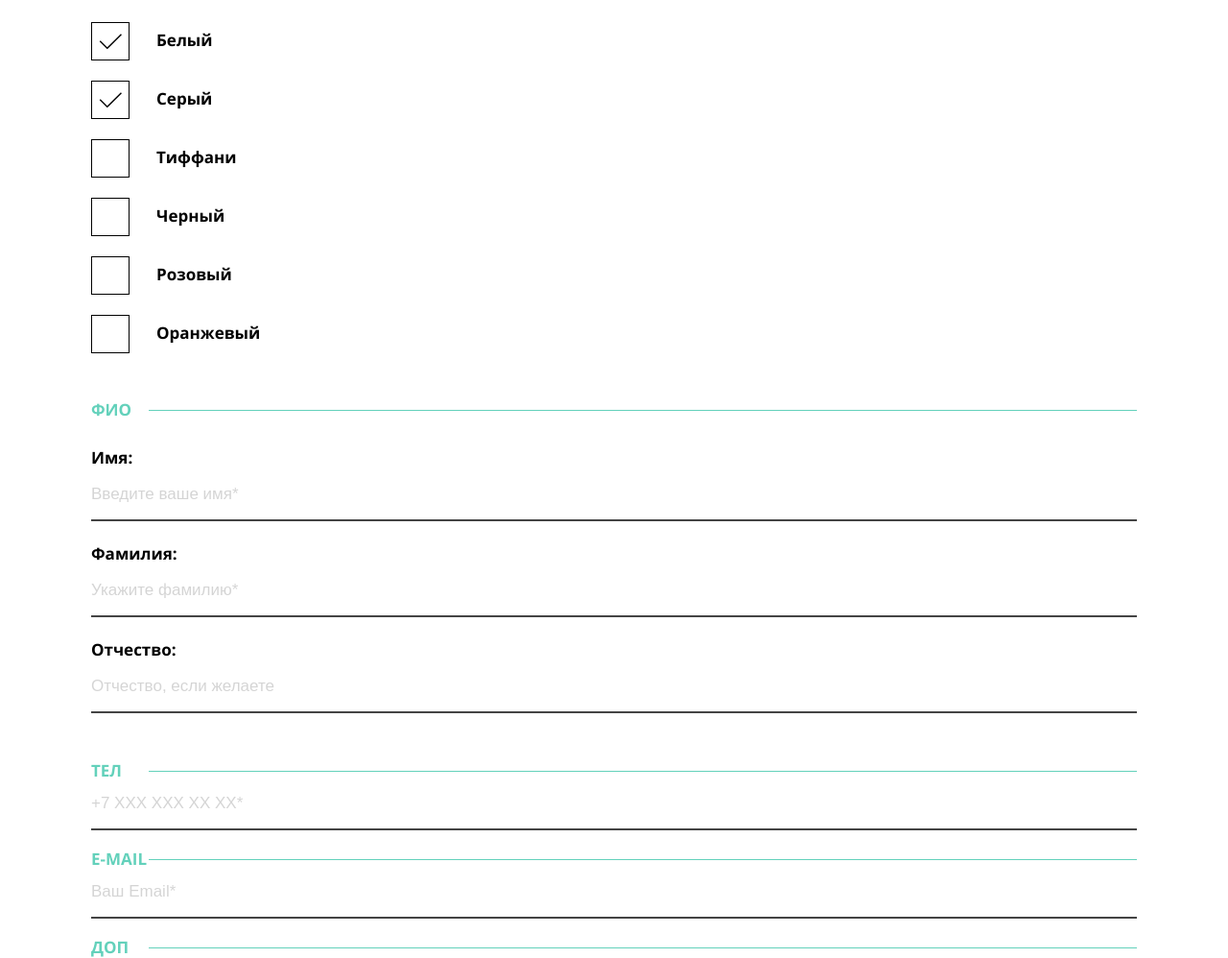
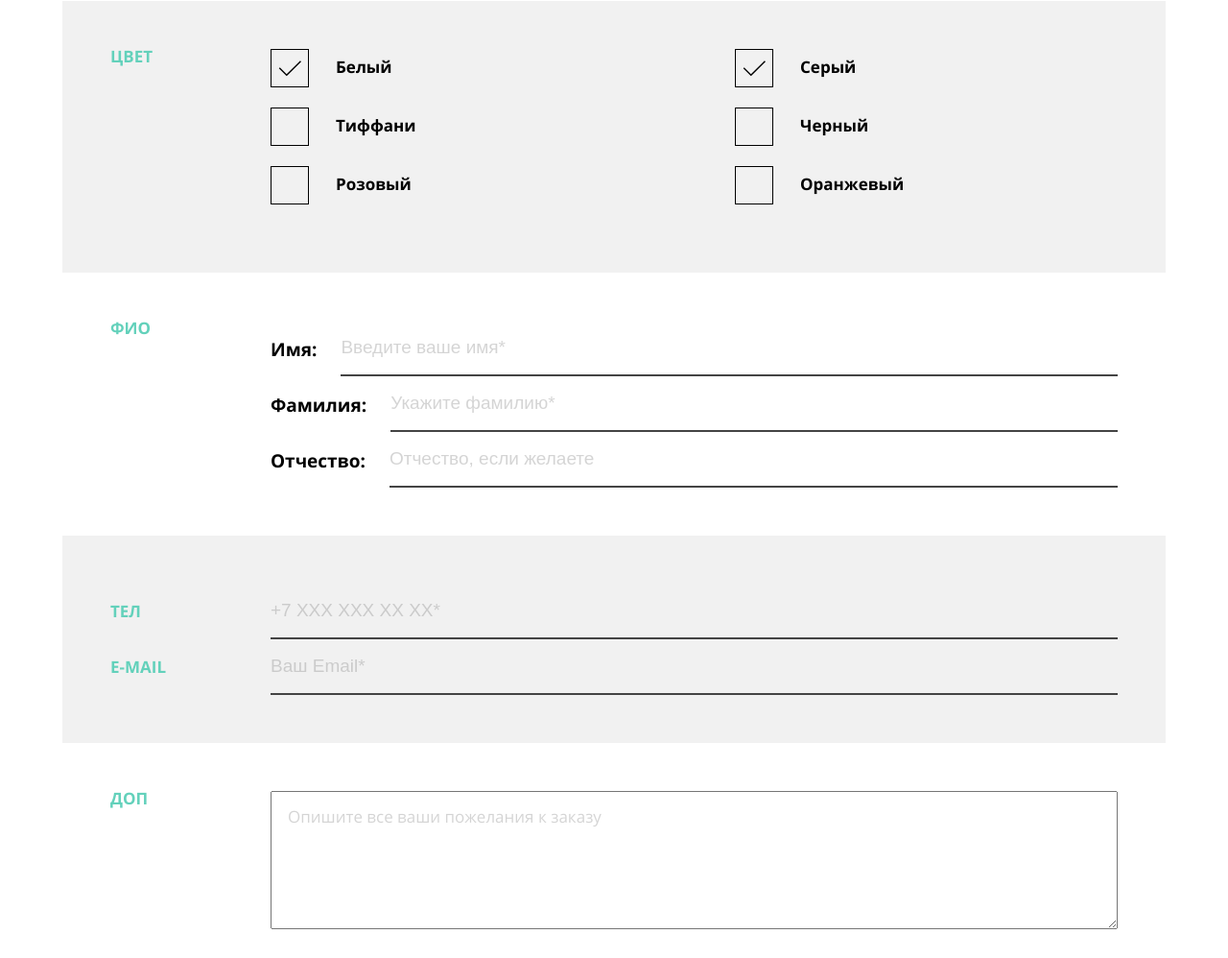
Before and after one commit to olybuy/htmlacademy_bear, a website: page source/form.html in a window 1280 px wide. Shown: the part 718-1716 px from the top of the page at 96% size. Drawn offline with nearby package versions, Linux system fonts and the light colour scheme; files that its build step writes are made by us from their sources.

Commit message:
Before change form

```diff
--- a/source/form.html
+++ b/source/form.html
@@ -61,7 +61,7 @@
       </section>
       <section class="main__order order">
         <p class="order__description">Мы будем рады воплотить в жизнь ваши пожелания! Заполните простую форму заказа и мы свяжемся с вами, чтобы уточнить детали.</p>
-        <form class="order-form" action="https://echo.htmlacademy.ru/" method="get">
+        <form class="order__form order-form" action="https://echo.htmlacademy.ru/" method="get">
           <fieldset class="order-form__group">
             <h2 class="order-form__title">Тип</h2>
             <div class="order-form__wrapper">
@@ -77,9 +77,9 @@
               </label>
             </div>
           </fieldset>
-          <fieldset class="order-form__group">
+          <fieldset class="order-form__group order-form__group--dark">
             <h2 class="order-form__title">Цвет</h2>
-            <div class="order-form__wrapper">
+            <div class="order-form__wrapper order-form__wrapper--checkbox">
               <label class="order-form__field checkbox-field">
                 <input class="checkbox-field__input" type="checkbox" name="white" checked>
                 <span class="checkbox-field__mark"></span>
@@ -129,17 +129,19 @@
               </label>
             </div>
           </fieldset>
-          <fieldset class="order-form__group">
+          <fieldset class="order-form__group order-form__group--dark order-form__group--double">
             <h2 class="order-form__title">Тел</h2>
+            <div class="order-form__wrapper">
               <label class="order-form__field text-field">
                 <input class="text-field__input" type="tel" placeholder="+7 ХХХ ХХХ ХХ ХХ*" required>
               </label>
-          </fieldset>
-          <fieldset class="order-form__group">
-            <h2 class="order-form__title">E-mail</h2>
+            </div>
+            <h2 class="order-form__title order-form__title--long">E-mail</h2>
+            <div class="order-form__wrapper">
               <label class="order-form__field text-field">
                 <input class="text-field__input" type="email" placeholder="Ваш Email*" required>
               </label>
+            </div>
           </fieldset>
           <fieldset class="order-form__group">
             <h2 class="order-form__title">Доп</h2>
--- a/source/sass/blocks/main.scss
+++ b/source/sass/blocks/main.scss
@@ -92,3 +92,9 @@
     padding-right: 50px;
   }
 }
+
+.main__order {
+  @media screen and (min-width: $tablet-width) {
+    margin-bottom: 50px;
+  }
+}
--- a/source/sass/blocks/order-form.scss
+++ b/source/sass/blocks/order-form.scss
@@ -1,14 +1,43 @@
 .order-form {
   padding: 0 30px 55px;
+
+  @media screen and (min-width: $tablet-width) {
+    padding: 0;
+  }
 }
 
 .order-form__group {
-  position: relative;
   display: flex;
   flex-direction: column;
   border: none;
   margin: 0;
   padding: 0;
+
+  @media screen and (min-width: $tablet-width) {
+    display: flex;
+    flex-direction: row;
+    padding: 50px 0;
+
+    &--dark {
+      background-color: $backgroundSecondaryColor;
+    }
+
+    &--double {
+      display: grid;
+      grid-template-columns: 217px 1fr;
+      align-items: center;
+    }
+  }
+}
+
+.order-form__title {
+  position: relative;
+  display: block;
+  margin: 0;
+  color: $primaryColor;
+  text-transform: uppercase;
+
+  @include font-style(17px, 16px, 700);
 
   &::before {
     position: absolute;
@@ -20,15 +49,22 @@
     display: block;
     content: "";
   }
-}
 
-.order-form__title {
-  display: block;
-  margin: 0;
-  color: $primaryColor;
-  text-transform: uppercase;
+  &--long {
+    &::before {
+      margin-left: 78px;
+      width: calc(100% - 78px);
+    }
+  }
 
-  @include font-style(17px, 16px, 700);
+  @media screen and (min-width: $tablet-width) {
+    width: 167px;
+    padding-left: 50px;
+
+    &::before {
+      display: none;
+    }
+  }
 }
 
 .order-form__note {
@@ -42,4 +78,18 @@
   display: flex;
   flex-direction: column;
   padding: 30px 0;
+
+  @media screen and (min-width: $tablet-width) {
+    flex-grow: 1;
+    padding: 0;
+    padding-right: 50px;
+  }
+
+  &--checkbox {
+    @media screen and (min-width: $tablet-width) {
+      display: grid;
+      grid-template-columns: repeat(2, 1fr);
+      column-gap: 85px;
+    }
+  }
 }
--- a/source/sass/blocks/text-field.scss
+++ b/source/sass/blocks/text-field.scss
@@ -1,7 +1,22 @@
+.text-field {
+  @media screen and (min-width: $tablet-width) {
+    display: flex;
+    align-items: end;
+    flex-grow: 1;
+  }
+}
+
 .text-field__label {
   color: $titleTextColor;
 
   @include font-style(17px, 18px, 700);
+
+  @media screen and (min-width: $tablet-width) {
+    padding-right: 25px;
+    padding-bottom: 19px;
+
+    @include font-style(19px, 18px, 700);
+  }
 }
 
 .text-field__input {
@@ -16,4 +31,12 @@
   &::placeholder {
     opacity: 0.3;
   }
+
+  @media screen and (min-width: $tablet-width) {
+    margin-bottom: 0;
+    width: 100%;
+    background-color: inherit;
+
+    @include font-style(19px, 18px, 400);
+  }
 }
--- a/source/sass/blocks/textarea-field.scss
+++ b/source/sass/blocks/textarea-field.scss
@@ -1,5 +1,11 @@
 .textarea-field {
   padding: 30px 0 17px;
+
+  @media screen and (min-width: $tablet-width) {
+    flex-grow: 1;
+    padding: 0;
+    padding-right: 50px;
+  }
 }
 
 .textarea-field__input {
```
Lines whose indentation alone changed are shown as unchanged.
